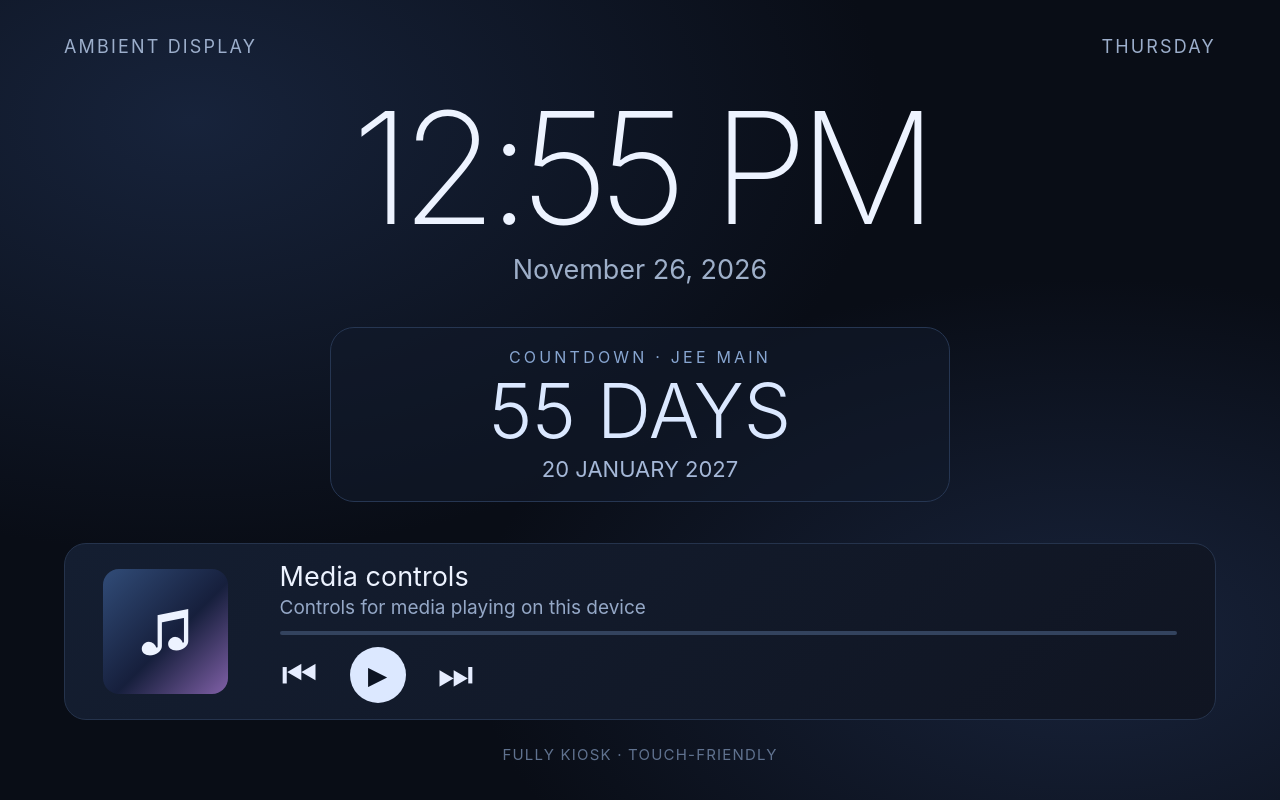
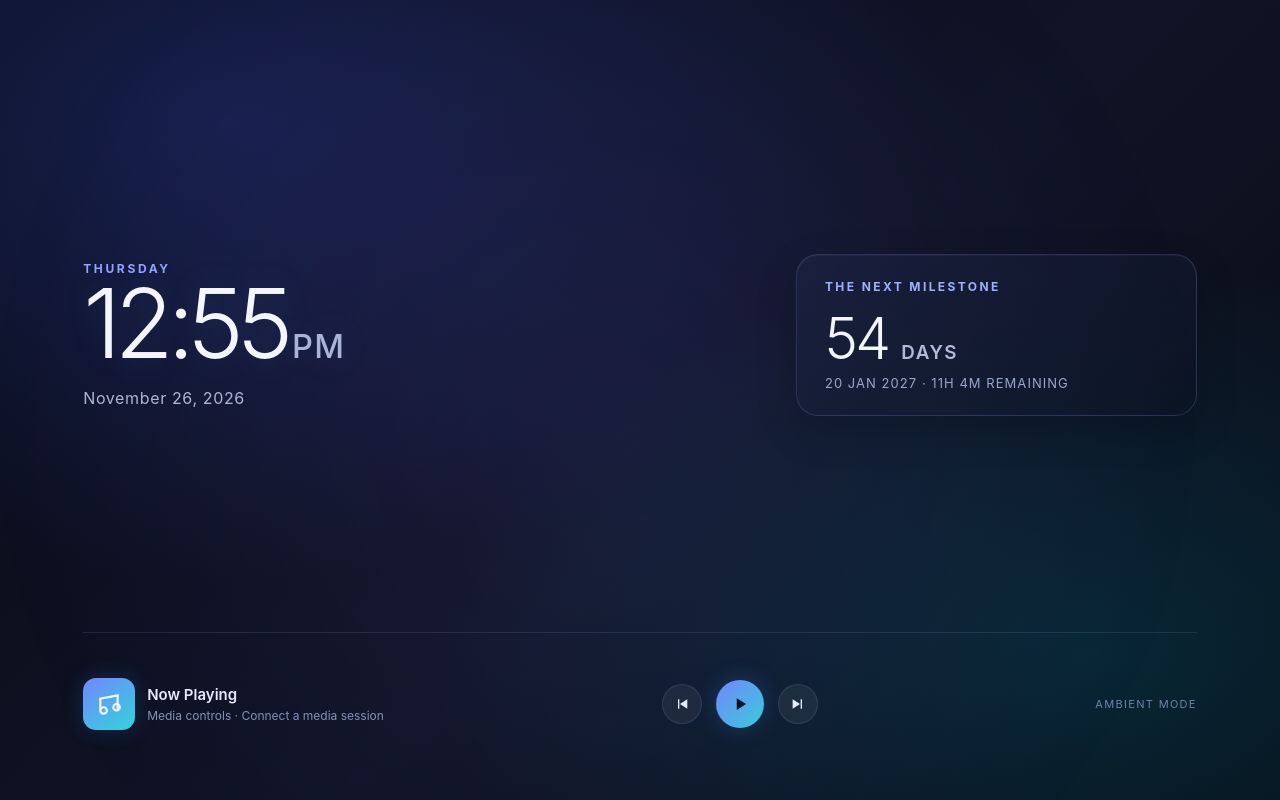
Before and after one commit to navalrai08-web/echo-dashboard, a plain HTML site: page index.html in a window 1280 px wide. Drawn offline with Linux system fonts and the light colour scheme.

Commit message:
Add files via upload

```diff
--- a/index.html
+++ b/index.html
@@ -2,55 +2,96 @@
 <html lang="en">
 <head>
 <meta charset="utf-8">
-<meta name="viewport" content="width=device-width, initial-scale=1, maximum-scale=1, user-scalable=no">
-<meta name="theme-color" content="#090d16">
-<title>Echo Ambient Dashboard</title>
+<meta name="viewport" content="width=device-width,initial-scale=1,maximum-scale=1,user-scalable=no">
+<meta name="theme-color" content="#080b16">
+<title>Ambient Dashboard</title>
 <style>
-*{box-sizing:border-box} html,body{margin:0;width:100%;height:100%;overflow:hidden;background:#090d16;color:#edf3ff;font-family:Inter,Roboto,"Segoe UI",sans-serif}
-body{display:flex;align-items:center;justify-content:center}
-.screen{width:100vw;height:100dvh;padding:4.5vh 5vw;display:flex;flex-direction:column;justify-content:space-between;background:radial-gradient(ellipse at 15% 15%,#17233b 0%,transparent 45%),radial-gradient(ellipse at 85% 80%,#18233b 0%,transparent 40%),#090d16}
-.top{display:flex;justify-content:space-between;align-items:center;color:#9caecb;font-size:clamp(12px,2.6vw,18px);letter-spacing:.12em;text-transform:uppercase}
-.clock{text-align:center;margin-top:1vh}.time{font-size:clamp(72px,19vw,155px);font-weight:200;letter-spacing:-.06em;line-height:1}.date{font-size:clamp(16px,4vw,27px);color:#9eafc9;margin-top:1vh}
-.countdown{margin:2vh auto 0;text-align:center;border:1px solid #263652;background:#111a2a99;border-radius:24px;padding:2.4vh 4vw;width:min(94%,620px)}
-.label{font-size:clamp(12px,2.5vw,16px);letter-spacing:.2em;text-transform:uppercase;color:#88a6d1}
-.days{font-size:clamp(42px,10vw,75px);font-weight:300;line-height:1.1;margin:.4vh 0;color:#dbe8ff}.target{color:#a5b8d8;font-size:clamp(14px,3.5vw,22px)}
-.media{display:flex;align-items:center;gap:4vw;margin-top:2vh;padding:2vh 3vw;border-radius:22px;background:linear-gradient(135deg,#141e31,#101522);border:1px solid #25334c}
-.art{width:min(25vw,125px);aspect-ratio:1;border-radius:16px;flex-shrink:0;background:linear-gradient(135deg,#314c78,#161f3c 55%,#8060a7);display:grid;place-items:center;font-size:clamp(30px,8vw,55px)}
-.minfo{flex:1;min-width:0}.mtitle{font-size:clamp(17px,4.5vw,27px);white-space:nowrap;overflow:hidden;text-overflow:ellipsis}.artist{font-size:clamp(13px,3.3vw,19px);color:#95a8c7;margin-top:.4vh}
-.controls{display:flex;align-items:center;gap:clamp(12px,4vw,30px);margin-top:1.5vh}.btn{border:0;background:transparent;color:#e6edff;font-size:clamp(24px,6vw,40px);padding:0;min-width:40px;min-height:40px}.play{width:56px;height:56px;border-radius:50%;background:#dce8ff;color:#0b1322;font-size:25px;display:grid;place-items:center}
-.progress{height:4px;background:#33435e;border-radius:4px;margin-top:1.5vh;overflow:hidden}.fill{height:100%;width:0;background:#9dbdf2}
-.footer{text-align:center;font-size:clamp(11px,2.5vw,15px);color:#60728f;letter-spacing:.08em}
+:root { color-scheme: dark; }
+* { box-sizing: border-box; }
+html,body { margin:0; width:100%; height:100%; overflow:hidden; background:#070a13; color:#f3f5ff; font-family:Inter,system-ui,-apple-system,"Segoe UI",sans-serif; }
+body { display:flex; align-items:center; justify-content:center; }
+.bg { position:fixed; inset:0; background:
+ radial-gradient(ellipse at 18% 15%,rgba(70,95,255,.22),transparent 48%),
+ radial-gradient(ellipse at 85% 82%,rgba(0,220,255,.12),transparent 43%),
+ linear-gradient(135deg,#080b16,#101426 55%,#070b14); }
+.bg:after { content:""; position:absolute; inset:-20%; background:radial-gradient(circle,rgba(130,110,255,.08),transparent 60%); animation: drift 18s ease-in-out infinite alternate; }
+@keyframes drift { from{transform:translate(-4%,3%) scale(.95)} to{transform:translate(5%,-4%) scale(1.08)} }
+.shell { position:relative; width:100vw;height:100vh; padding:5.5% 6.5%; display:grid; grid-template-columns:1.25fr .75fr; grid-template-rows:1fr auto; gap:5% 4%; }
+.top { display:flex; flex-direction:column; justify-content:center; min-width:0; }
+.kicker { color:#91a4ff; text-transform:uppercase; letter-spacing:.22em; font-size:clamp(8px,1.6vw,12px); font-weight:700; }
+.time { font-size:clamp(42px,13vw,96px); letter-spacing:-.065em; line-height:.98; font-weight:300; white-space:nowrap; text-shadow:0 0 35px rgba(127,148,255,.16); }
+.time .ampm { font-size:.34em; letter-spacing:.04em; color:#a9b4d8; margin-left:.15em; font-weight:500; }
+.date { margin-top:1.1em; color:#aeb7d2; font-size:clamp(10px,2vw,16px); letter-spacing:.04em; }
+.countbox { align-self:center; border:1px solid rgba(155,170,255,.18); background:linear-gradient(145deg,rgba(27,35,66,.7),rgba(12,17,33,.45)); border-radius:22px; padding:6% 7%; box-shadow:inset 0 1px rgba(255,255,255,.04),0 15px 40px rgba(0,0,0,.18); }
+.countlabel { color:#a0b0ff; font-size:clamp(8px,1.7vw,12px); letter-spacing:.2em; text-transform:uppercase; font-weight:700; }
+.count { margin:.28em 0 .1em; font-size:clamp(25px,7.4vw,57px); line-height:1; font-weight:300; letter-spacing:-.05em; white-space:nowrap; }
+.count span { font-size:.33em; color:#b2bbd9; letter-spacing:.08em; font-weight:600; }
+.target { color:#9aa6c9; font-size:clamp(9px,1.7vw,13px); letter-spacing:.08em; margin-top:.6em; }
+.bottom { grid-column:1/-1; display:flex; align-items:center; justify-content:space-between; gap:12px; border-top:1px solid rgba(155,170,255,.14); padding-top:4%; }
+.media { display:flex; align-items:center; gap:12px; min-width:0; }
+.art { width:clamp(30px,8vw,52px); height:clamp(30px,8vw,52px); border-radius:13px; background:linear-gradient(145deg,#7287ff,#32d4db); display:grid; place-items:center; box-shadow:0 0 22px rgba(80,140,255,.2); flex:none; }
+.art svg { width:50%; }
+.track { min-width:0; }
+.trackname { font-size:clamp(10px,2vw,15px); font-weight:600; color:#e6eaff; }
+.trackinfo { font-size:clamp(8px,1.6vw,12px); color:#8491b6; margin-top:4px; }
+.controls { display:flex; align-items:center; gap:clamp(7px,2vw,14px); flex:none; }
+button { border:0; color:#e7edff; background:rgba(255,255,255,.06); border:1px solid rgba(180,195,255,.13); border-radius:50%; width:clamp(27px,7vw,40px); height:clamp(27px,7vw,40px); display:grid; place-items:center; padding:0; }
+button svg { width:42%; height:42%; }
+button.play { width:clamp(34px,9vw,48px); height:clamp(34px,9vw,48px); background:linear-gradient(135deg,#7287ff,#39cbd9); color:#07101e; border:0; box-shadow:0 0 22px rgba(75,140,255,.25); }
+.status { color:#7382a8; font-size:clamp(8px,1.4vw,11px); letter-spacing:.12em; text-transform:uppercase; white-space:nowrap; }
+@media (max-aspect-ratio: 1/1) { .shell{grid-template-columns:1fr;grid-template-rows:auto auto auto;gap:3%;padding:7%;} .countbox{align-self:stretch;} .bottom{grid-column:1; flex-wrap:wrap;} }
 </style>
 </head>
-<body><div class="screen">
-<div class="top"><span>Ambient display</span><span id="weekday"></span></div>
-<div class="clock"><div class="time" id="time">--:--</div><div class="date" id="date"></div></div>
-<div class="countdown"><div class="label">Countdown · JEE Main</div><div class="days" id="days">--</div><div class="target">20 JANUARY 2027</div></div>
-<div class="media">
-<div class="art">♫</div><div class="minfo"><div class="mtitle" id="track">Media controls</div><div class="artist" id="artist">Controls for media playing on this device</div>
-<div class="progress"><div class="fill" id="fill"></div></div>
-<div class="controls"><button class="btn" aria-label="Previous" id="prev">⏮</button><button class="btn play" aria-label="Play or pause" id="play">▶</button><button class="btn" aria-label="Next" id="next">⏭</button></div></div>
-</div>
-<div class="footer">FULLY KIOSK · TOUCH-FRIENDLY</div>
-</div>
+<body>
+<div class="bg"></div>
+<main class="shell">
+  <section class="top">
+    <div class="kicker" id="day">THURSDAY</div>
+    <div class="time"><span id="clock">--:--</span><span class="ampm" id="ampm"></span></div>
+    <div class="date" id="date">Loading date…</div>
+  </section>
+  <section class="countbox">
+    <div class="countlabel">The next milestone</div>
+    <div class="count" id="count">-- <span>DAYS</span></div>
+    <div class="target">JEE MAIN · 20 JAN 2027</div>
+  </section>
+  <footer class="bottom">
+    <div class="media">
+      <div class="art" aria-hidden="true"><svg viewBox="0 0 24 24" fill="none" stroke="currentColor" stroke-width="2"><path d="M4 17V7l16-3v14"/><circle cx="7" cy="18" r="3"/><circle cx="19" cy="15" r="3"/></svg></div>
+      <div class="track">
+        <div class="trackname">Now Playing</div>
+        <div class="trackinfo">Media controls · Connect a media session</div>
+      </div>
+    </div>
+    <div class="controls">
+      <button aria-label="Previous" onclick="mediaAction('previous')"><svg viewBox="0 0 24 24" fill="currentColor"><path d="M6 5h2v14H6zM20 5v14L9 12z"/></svg></button>
+      <button class="play" aria-label="Play or pause" onclick="mediaAction('playpause')"><svg id="playicon" viewBox="0 0 24 24" fill="currentColor"><path d="M8 5v14l11-7z"/></svg></button>
+      <button aria-label="Next" onclick="mediaAction('next')"><svg viewBox="0 0 24 24" fill="currentColor"><path d="M16 5h2v14h-2zM4 5v14l11-7z"/></svg></button>
+    </div>
+    <div class="status" id="status">AMBIENT MODE</div>
+  </footer>
+</main>
 <script>
+const target = new Date(2027,0,20,0,0,0);
 function tick(){
  const now=new Date();
- document.getElementById('time').textContent=now.toLocaleTimeString([], {hour:'2-digit',minute:'2-digit'});
- document.getElementById('date').textContent=now.toLocaleDateString([], {day:'numeric',month:'long',year:'numeric'});
- document.getElementById('weekday').textContent=now.toLocaleDateString([], {weekday:'long'});
- const target=new Date(2027,0,20,0,0,0); const ms=target-now;
- const days=Math.max(0,Math.ceil(ms/86400000));
- document.getElementById('days').textContent=days+' DAYS';
+ let h=now.getHours(), ap=h>=12?'PM':'AM'; h=h%12||12;
+ document.getElementById('clock').textContent=String(h).padStart(2,'0')+':'+String(now.getMinutes()).padStart(2,'0');
+ document.getElementById('ampm').textContent=ap;
+ document.getElementById('day').textContent=now.toLocaleDateString(undefined,{weekday:'long'}).toUpperCase();
+ document.getElementById('date').textContent=now.toLocaleDateString(undefined,{month:'long',day:'numeric',year:'numeric'});
+ const diff=Math.max(0,target-now);
+ const days=Math.floor(diff/86400000), hrs=Math.floor(diff%86400000/3600000), mins=Math.floor(diff%3600000/60000);
+ document.getElementById('count').innerHTML=days+' <span>DAYS</span>';
+ document.querySelector('.target').textContent='20 JAN 2027  ·  '+hrs+'H '+mins+'M REMAINING';
 }
-tick();setInterval(tick,1000);
-if('mediaSession' in navigator){
- navigator.mediaSession.setActionHandler('play',()=>{});
- navigator.mediaSession.setActionHandler('pause',()=>{});
- navigator.mediaSession.setActionHandler('previoustrack',()=>{});
- navigator.mediaSession.setActionHandler('nexttrack',()=>{});
+tick(); setInterval(tick,1000);
+function mediaAction(action){
+ if(action==='playpause' && 'mediaSession' in navigator && navigator.mediaSession.playbackState){
+   // The browser can expose media-session metadata/control state, but this dashboard does not create a media stream.
+ }
+ document.getElementById('status').textContent='MEDIA '+action.toUpperCase();
 }
-document.getElementById('play').onclick=()=>{alert('Browser page cannot control other apps directly. Android media-session controls may appear in Fully Kiosk if the active player exposes them.')};
-document.getElementById('prev').onclick=()=>{alert('Previous-track control depends on the active Android media session.')};
-document.getElementById('next').onclick=()=>{alert('Next-track control depends on the active Android media session.')};
-</script></body></html>
+</script>
+</body>
+</html>
```
